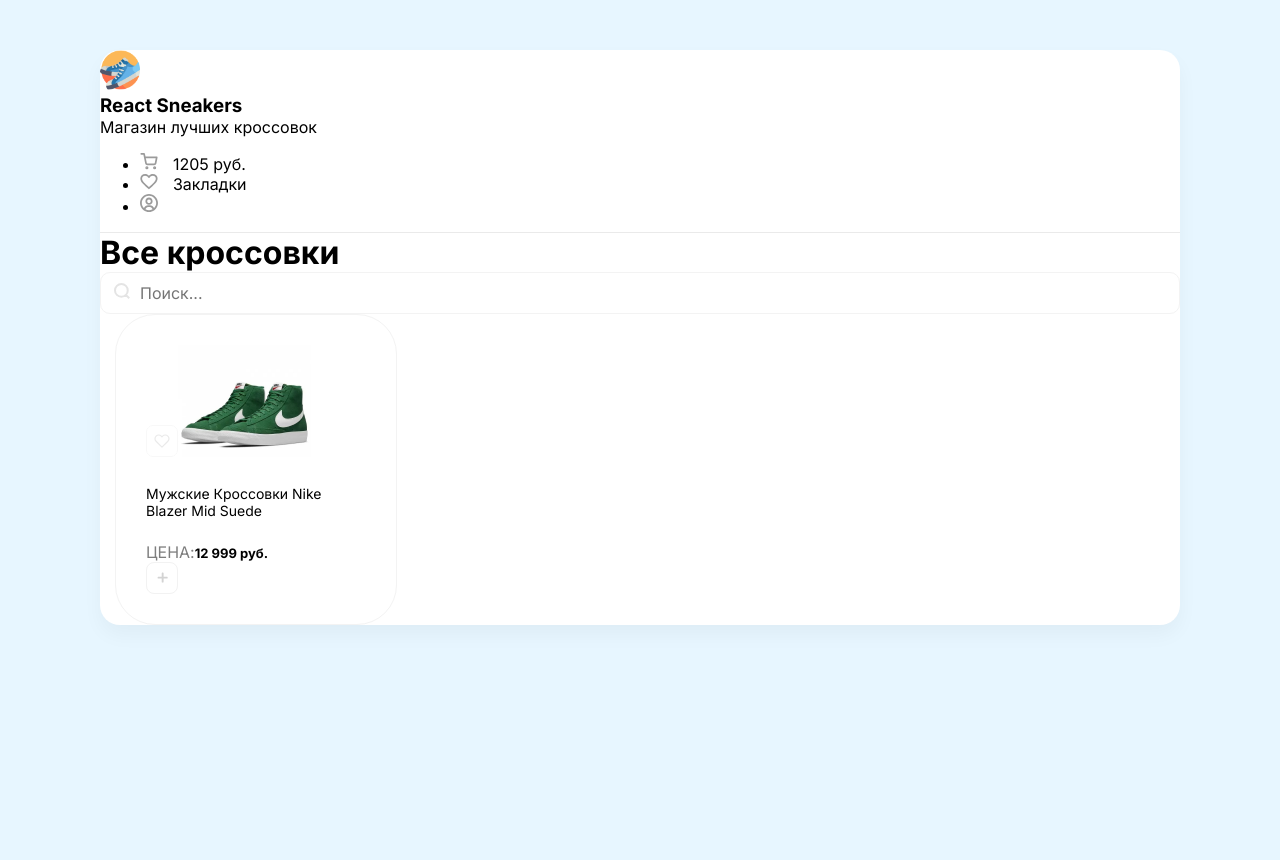
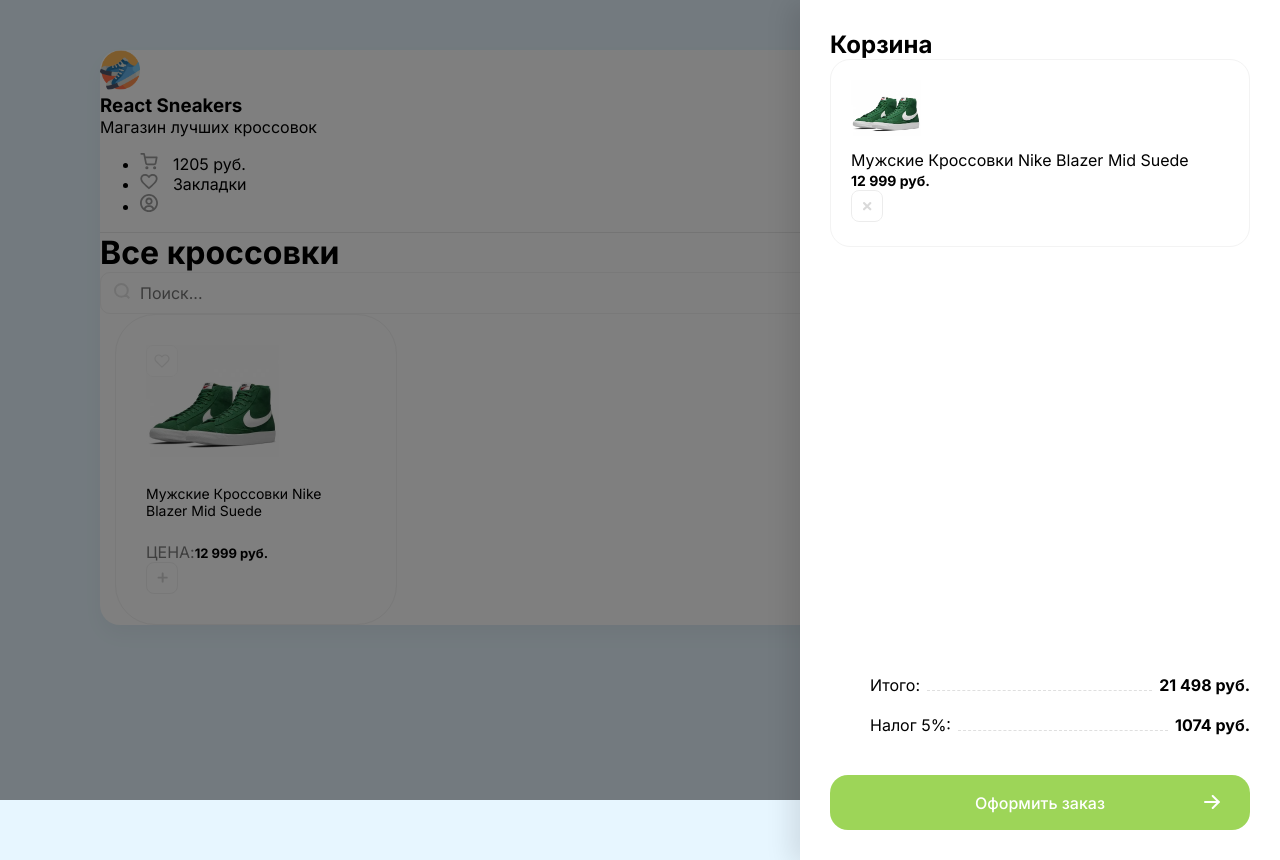
Before and after one commit to disgrace504/react-sneakers, a React (Create React App) app: page / in a window 1280 px wide. Before the commit the page ends 800 px from the top, so only its background shows below. Built offline with nearby package versions, Linux system fonts and the light colour scheme.

Commit message:
create cart button

```diff
--- a/src/App.js
+++ b/src/App.js
@@ -1,6 +1,42 @@
 function App() {
   return (
     <div className='wrapper clear'>
+      <div className='overlay'>
+        <div className='drawer'>
+          <h2 className='mb-30'>Корзина</h2>
+
+          <div className='items'>
+            <div className='cartItem d-flex align-center mb-20'>
+              <div style={{ backgroundImage: 'url(/img/sneakers/1.jpg)' }} className='cartItemImg'></div>
+              <div className='mr-20 flex'>
+                <p className='mb-5'>Мужские Кроссовки Nike Blazer Mid Suede</p>
+                <b>12 999 руб.</b>
+              </div>
+              <img className='removeBtn' width={32} height={32} src='/img/cartBtnX.svg' alt='remove' />
+            </div>
+          </div>
+
+          <div className='cartTotalBlock'>
+            <ul>
+              <li>
+                <span>Итого: </span>
+                <div></div>
+                <b>21 498 руб.</b>
+              </li>
+              <li>
+                <span>Налог 5%: </span>
+                <div></div>
+                <b>1074 руб.</b>
+              </li>
+            </ul>
+
+            <button className='greenButton'>
+              Оформить заказ <img src='/img/arrow.svg' alt='arrow'></img>
+            </button>
+          </div>
+        </div>
+      </div>
+
       <header className='d-flex justify-between align-center p-40'>
         <div className='d-flex align-center'>
           <img width={40} height={40} src='/img/logo.png' alt='' />
@@ -35,7 +71,9 @@
 
         <div className='d-flex'>
           <div className='card'>
-            <img src='/img/heart-unliked.svg' alt='Unliked' />
+            <div className='favorite'>
+              <img src='/img/heart-unliked.svg' alt='Unliked' />
+            </div>
             <img width={133} height={112} src='/img/sneakers/1.jpg' alt='' />
             <h5>Мужские Кроссовки Nike Blazer Mid Suede</h5>
 
--- a/src/index.scss
+++ b/src/index.scss
@@ -41,6 +41,17 @@
   border-radius: 40px;
   margin-right: 15px;
   margin-left: 15px;
+  transition: box-shadow 0.2s ease-in-out, transform 0.2s ease-in-out;
+
+  &:hover {
+    box-shadow: 0px 20px 30px rgba(0, 0, 0, 0.06);
+    transform: translateY(-5px);
+  }
+
+  .favorite {
+    position: absolute;
+    cursor: pointer;
+  }
 
   span {
     text-transform: uppercase;
@@ -79,3 +90,116 @@
     width: 200px;
   }
 }
+
+.overlay {
+  position: absolute;
+  left: 0;
+  top: 0;
+  width: 100%;
+  height: 100%;
+  background-color: rgba(0, 0, 0, 0.5);
+  z-index: 1;
+}
+
+.drawer {
+  position: absolute;
+  width: 420px;
+  height: 100%;
+  right: 0;
+  background: #ffffff;
+  box-shadow: -10px 4px 24px rgba(0, 0, 0, 0.1);
+  padding: 30px;
+  display: flex;
+  flex-direction: column;
+
+  .items {
+    flex: 1;
+  }
+
+  h2 {
+    margin: 0;
+  }
+}
+
+.cartTotalBlock {
+  ul {
+    display: block;
+    margin-bottom: 40px !important;
+
+    li {
+      display: flex;
+      align-items: flex-end;
+      margin-bottom: 20px;
+
+      div {
+        flex: 1;
+        height: 1;
+        border-bottom: 1px dashed #dfdfdf;
+        position: relative;
+        top: -4px;
+        margin: 0 7px;
+      }
+    }
+  }
+  .greenButton {
+    position: relative;
+    img {
+      position: absolute;
+      right: 30px;
+      top: 20px;
+    }
+  }
+}
+
+.greenButton {
+  width: 100%;
+  height: 55px;
+  border: 0;
+  background: #9dd558;
+  border-radius: 18px;
+  color: #ffffff;
+  font-size: 16px;
+  font-weight: 500;
+  cursor: pointer;
+  transition: background-color 0.2s ease-in-out;
+
+  &:hover {
+    background-color: lighten(#9dd558, 5%);
+  }
+
+  &:active {
+    background-color: darken(#9dd558, 5%);
+  }
+}
+
+.cartItem {
+  border: 1px solid #f3f3f3;
+  border-radius: 20px;
+  overflow: hidden;
+  padding: 20px;
+
+  .cartItemImg {
+    height: 70px;
+    width: 70px;
+    background-size: contain;
+    background-repeat: no-repeat;
+    background-position: 0 -3px;
+    margin-right: 20px;
+  }
+
+  p {
+    font-size: 16px;
+    margin: 0;
+  }
+  b {
+    font-size: 14px;
+  }
+  .removeBtn {
+    opacity: 0.5;
+    cursor: pointer;
+    transition: opacity 0.15 ease-in-out;
+    &:hover {
+      opacity: 1;
+    }
+  }
+}
```
Also changed, not shown: public/img/arrow.svg (added), public/img/cartBtnX.svg (added).
